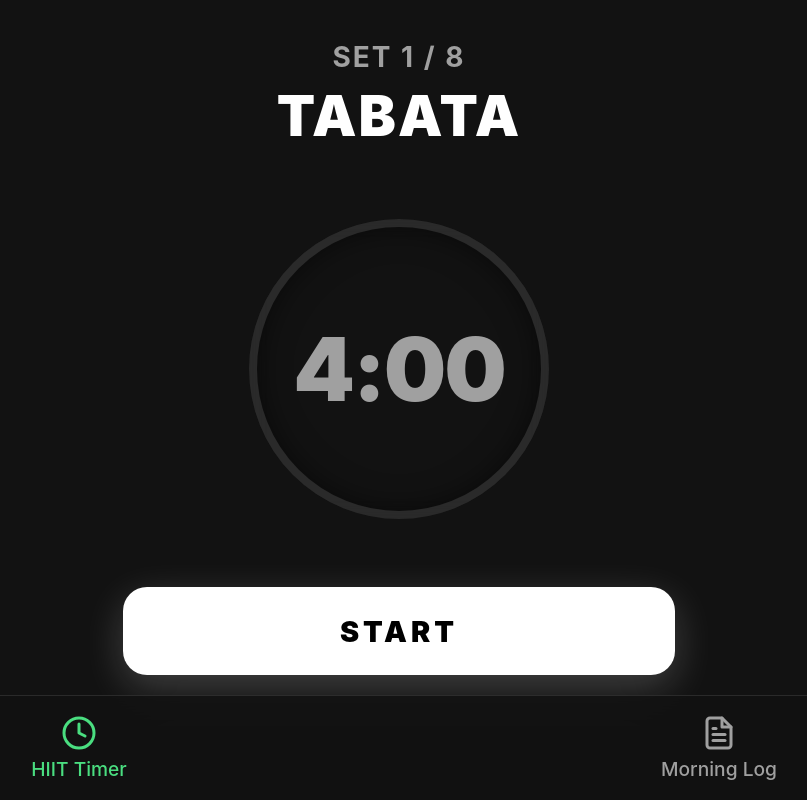
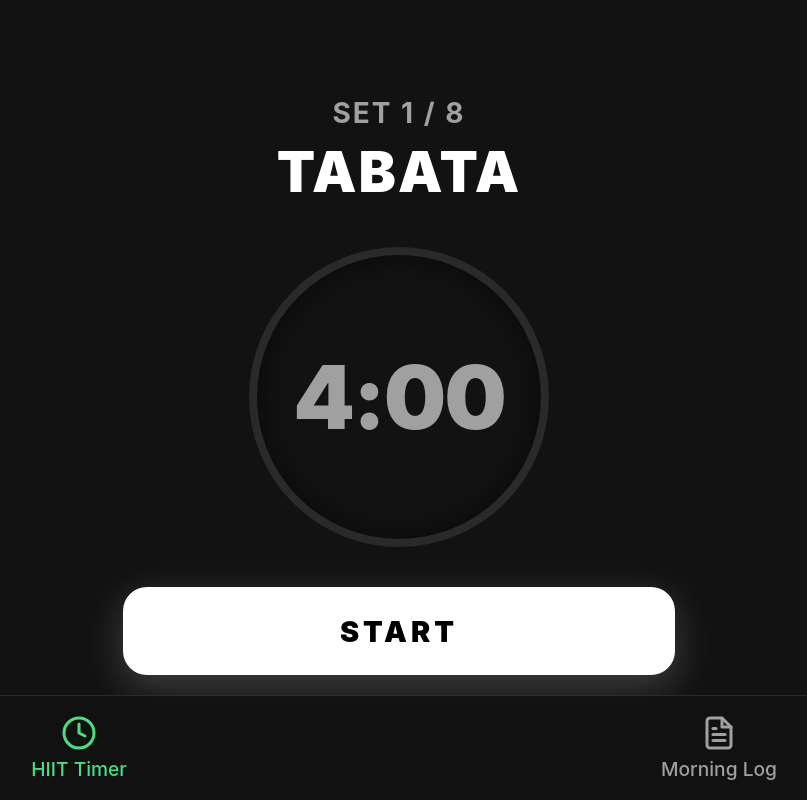
Before and after one commit to yossy-kobaa/npng, a Next.js app: page / in a window 1280 px wide. Shown: the whole page, without its empty margins (241-1048 px from the left). Built offline with nearby package versions, Linux system fonts and the light colour scheme.

Commit message:
fix: adjust Title position lower; feat: add manifest.json for PWA

```diff
--- a/src/components/HiitTimer.tsx
+++ b/src/components/HiitTimer.tsx
@@ -280,7 +280,7 @@ export default function HiitTimer({ onStateChange }: { onStateChange?: (running:
         zIndex: -1
       }} />
 
-      <div style={{ textAlign: "center", marginTop: "16px" }}>
+      <div style={{ textAlign: "center", marginTop: "calc(16px + 3.5rem)" }}>
         <h2 style={{ fontSize: "1.75rem", color: "var(--text-muted)", letterSpacing: "2px", marginBottom: "8px", fontWeight: "bold" }}>
           SET {currentSet} / {TOTAL_SETS}
         </h2>
```
Also changed, not shown: public/manifest.json (added).
